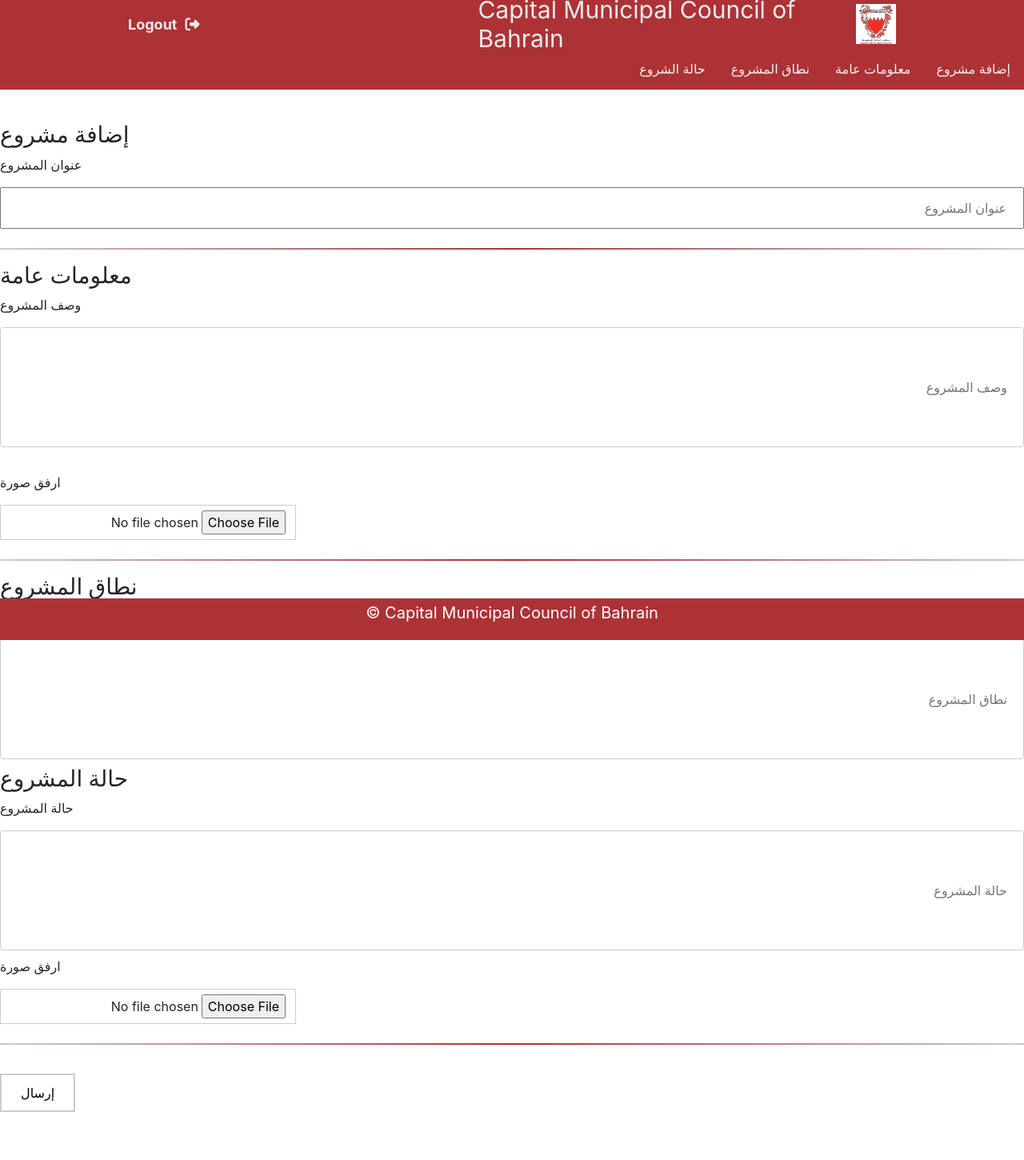
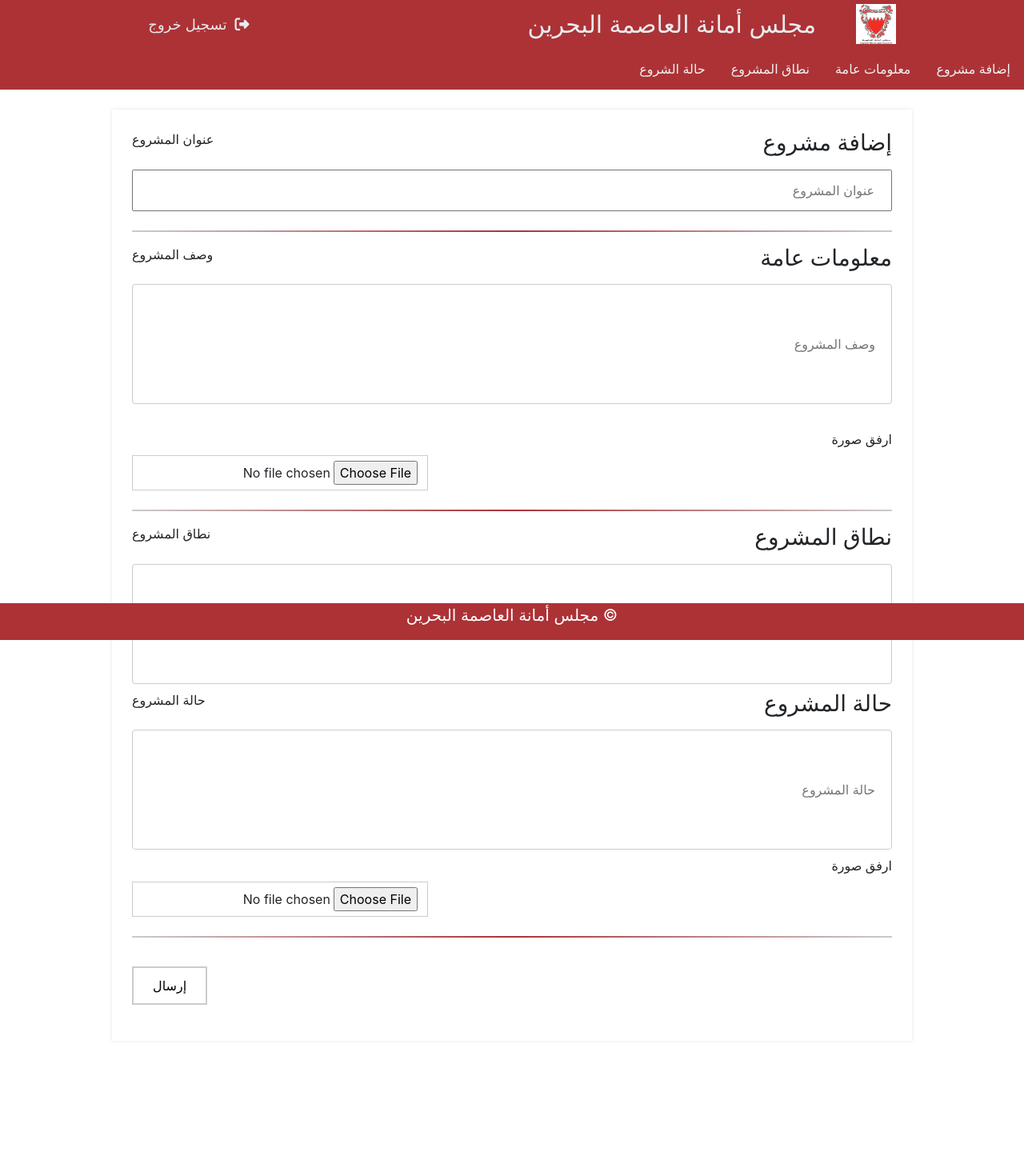
Before and after one commit to noonz66/CMC-Project-for-499-Website, a PHP site: page /php/project.php in a window 1280 px wide. Shown: the whole page at 80% size. After the commit the page ends 1256 px from the top, so only its background shows below. Run offline with PHP 8.4, Linux system fonts and the light colour scheme; a user stored in the database is signed in; some libraries are stand-ins or nearby versions.

Commit message:
fixed project style

```diff
--- a/css/homestyle.css
+++ b/css/homestyle.css
@@ -2,6 +2,7 @@
     direction: rtl !important;
     unicode-bidi: bidi-override !important;
     direction: unset !important;
+    text-align: right;
 }
 
 
--- a/css/projectstyle.css
+++ b/css/projectstyle.css
@@ -1,63 +1,9 @@
-main{
-    direction: rtl;
-  }
-  .navtop {
-    background-color: #ac3236;
-    height: 60px;
-    width: 100%;
-    border: 0;
-  }
-
-.navtop div {
-    display: flex;
+.centertab {
+    text-align: center;
     margin: 0 auto;
-    width: 1000px;
-    height: 100%;
-}
-
-.navtop div h1,
-.navtop div a {
-    display: inline-flex;
-    align-items: center;
-}
-
-.navtop div h1 {
-    flex: 1;
-    font-size: 24px;
-    padding-left: 50px;
-    padding-right: 300px;
-    margin: 0;
-    color: #eaebed;
-    font-weight: normal;
-}
-
-.navtop div a {
-    padding: 0 20px;
-    text-decoration: none;
-    color: #eaebed;
-    font-weight: bold;
-}
-
-.navtop div a i {
-    padding: 2px 8px 0 0;
-}
-
-.navtop div a:hover {
-    color: #c1c4c8;
-}
-.footer {
-  left: 0;
-  bottom: 0;
-  width: 100%;
-  background-color: #ac3236;
-  color: white;
-  text-align: center;
-  padding: 3px;
-
 }
 
 ul {
-      direction: rtl;
     list-style-type: none;
     margin: 0;
     padding: 0;
@@ -67,7 +13,6 @@ main{
     top: 0;
 }
 
-
 li a {
     float: right;
     display: block;
@@ -75,24 +20,29 @@ main{
     text-align: center;
     padding: 14px 16px;
     text-decoration: none;
+    text-align: center;
+    margin: 0 auto;
 }
 
+
 /* Change the link color to #111 (black) on hover */
+
 li a:hover {
     background-color: #111;
 }
+
 li {
     border-right: 1px solid #bbb;
 }
 
-    input[type=text] {
+input[type="text"] {
     width: 100%;
     padding: 12px 20px;
     margin: 8px 0;
     box-sizing: border-box;
 }
 
-    input[type=textarea] {
+input[type="textarea"] {
     width: 100%;
     height: 150px;
     margin: 8px 0;
@@ -103,7 +53,7 @@ main{
     resize: both;
 }
 
-    input[type=file]{
+input[type="file"] {
     margin: 8px 0;
     border: 1px solid #ccc;
     display: inline-block;
@@ -111,18 +61,18 @@ main{
     cursor: pointer;
 }
 
-    input[type=submit] {
+input[type="submit"] {
     margin: 20px 0;
     background-color: white;
     color: black;
-        border:2px solid #ccc;
+    border: 2px solid #ccc;
     padding: 10px 24px;
     transition-duration: 0.4s;
 }
 
-    input[type=submit]:hover {
+input[type="submit"]:hover {
     padding: 10px 24px;
-        border:2px solid #ac3236;
+    border: 2px solid #ac3236;
     background-color: #ac3236;
     color: white;
 }
@@ -134,6 +84,14 @@ main{
     background-image: -webkit-linear-gradient(left, #ccc, #ac3236, #ccc);
 }
 
-    .page{
+.page {
     margin: 40px 0;
 }
+
+h3 {
+    float: right;
+}
+
+.right {
+    float: right;
+}
--- a/php/project.php
+++ b/php/project.php
@@ -21,7 +21,9 @@ if (time() - $lastactive > $autologout) {
 
 
 ?>
-<html>
+<!DOCTYPE html>
+<html class="righttoleft">
+
 <head>
     <meta charset="utf-8">
     <title>المشاريع</title>
@@ -37,22 +39,23 @@ if (time() - $lastactive > $autologout) {
         <nav class="navtop">
             <div>
                 <a href="../php/home.php">
-                        <img class="whiteback" src="../assets/logo.svg" alt="Capital Municipal Council" width="50px" height="50px">
-                        <h1>Capital Municipal Council of Bahrain</h1>
+                    <img class="whiteback" src="../assets/logo.svg" alt="Capital Municipal Council of Bahrain Logo" width="50px" height="50px">
+                    <h1>مجلس أمانة العاصمة البحرين</h1>
                 </a>
-                    <a href="../php/logout.php"><i class="fas fa-sign-out-alt"></i>Logout</a>
+                <a href="../php/logout.php"><i class="fas fa-sign-out-alt"></i>تسجيل خروج</a>
             </div>
         </nav>
-
+        <div class="centertab">
             <ul>
                 <li><a href="#addProject">إضافة مشروع</a></li>
                 <li><a href="#info">معلومات عامة</a></li>
                 <li><a href="#range">نطاق المشروع</a></li>
                 <li><a href="#state">حالة الشروع</a></li>
             </ul>
+        </div>
     </header>
 
-        <main>
+    <div class="content">
         <div class="page">
             <form action="../php/projectsActivity.php" method="post" enctype="multipart/form-data">
 
@@ -60,14 +63,14 @@ if (time() - $lastactive > $autologout) {
                 <label>عنوان المشروع</label><br>
                 <input type="text" name="project" placeholder="عنوان المشروع" id="project" required>
                 <br>
-                    <hr id="info"class="style-one">
+                <hr id="info" class="style-one">
 
                 <h3>معلومات عامة</h3>
                 <label>وصف المشروع</label><br>
                 <input type="textarea" name="desc" placeholder="وصف المشروع" id="desc" required>
                 <br>
                 <br>
-                    <label>ارفق صورة</label><br>
+                <label class="right">ارفق صورة</label><br>
                 <input type="file" name="descImage" id="descImage">
                 <br>
                 <hr class="style-one">
@@ -81,23 +84,19 @@ if (time() - $lastactive > $autologout) {
                 <label>حالة المشروع</label><br>
                 <input type="textarea" name="state" placeholder="حالة المشروع" id="state" required>
                 <br>
-
-
-                    <label>ارفق صورة</label><br>
+                <label class="right">ارفق صورة</label><br>
                 <input type="file" name="mapImage" id="mapImage">
                 <br>
                 <hr class="style-one">
-
+                <div>
                     <input type="submit" value="إرسال" name="submit">
-
+                </div>
             </form>
         </div>
-        </main>
-        <footer>
+    </div>
     <div class="footer">
-                <p>&copy Capital Municipal Council of Bahrain</p>
+        <p>مجلس أمانة العاصمة البحرين &copy</p>
     </div>
-        </footer>
 </body>
 
 </html>
```
Lines whose indentation alone changed are shown as unchanged.
